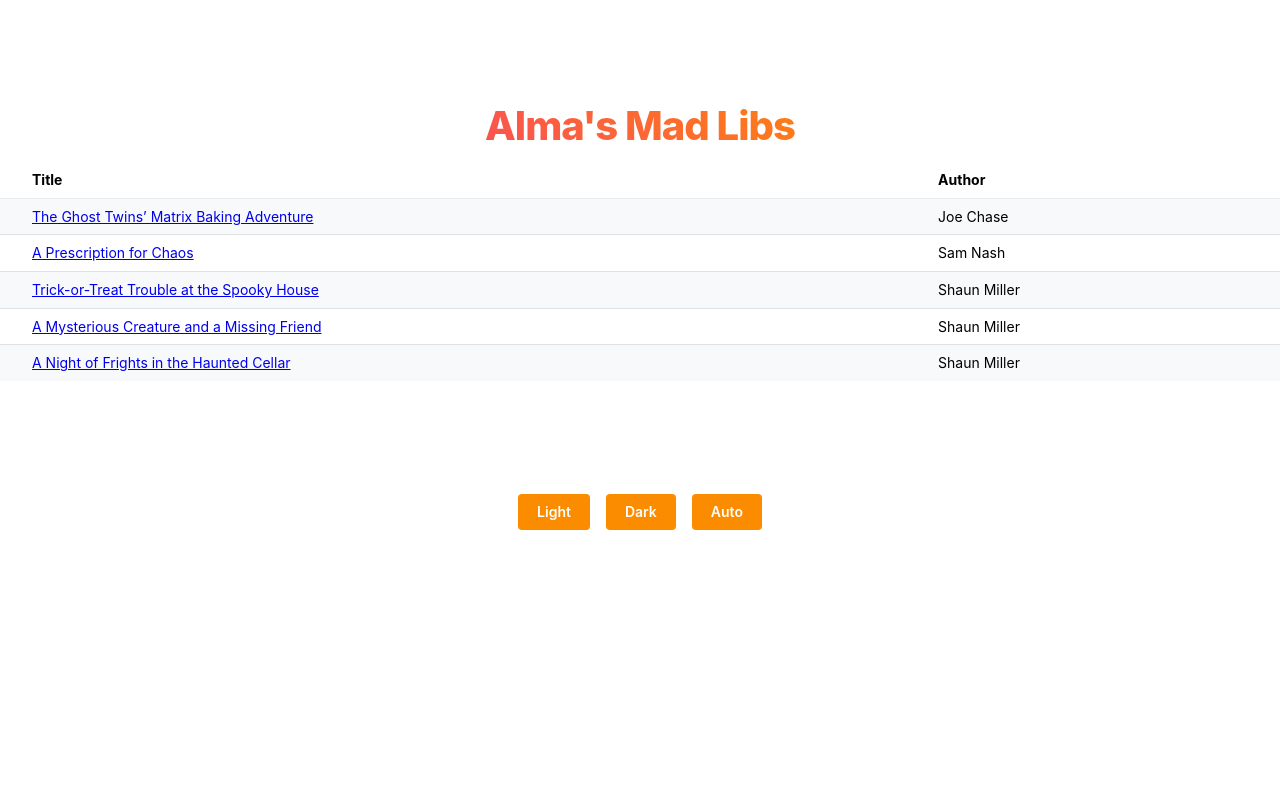
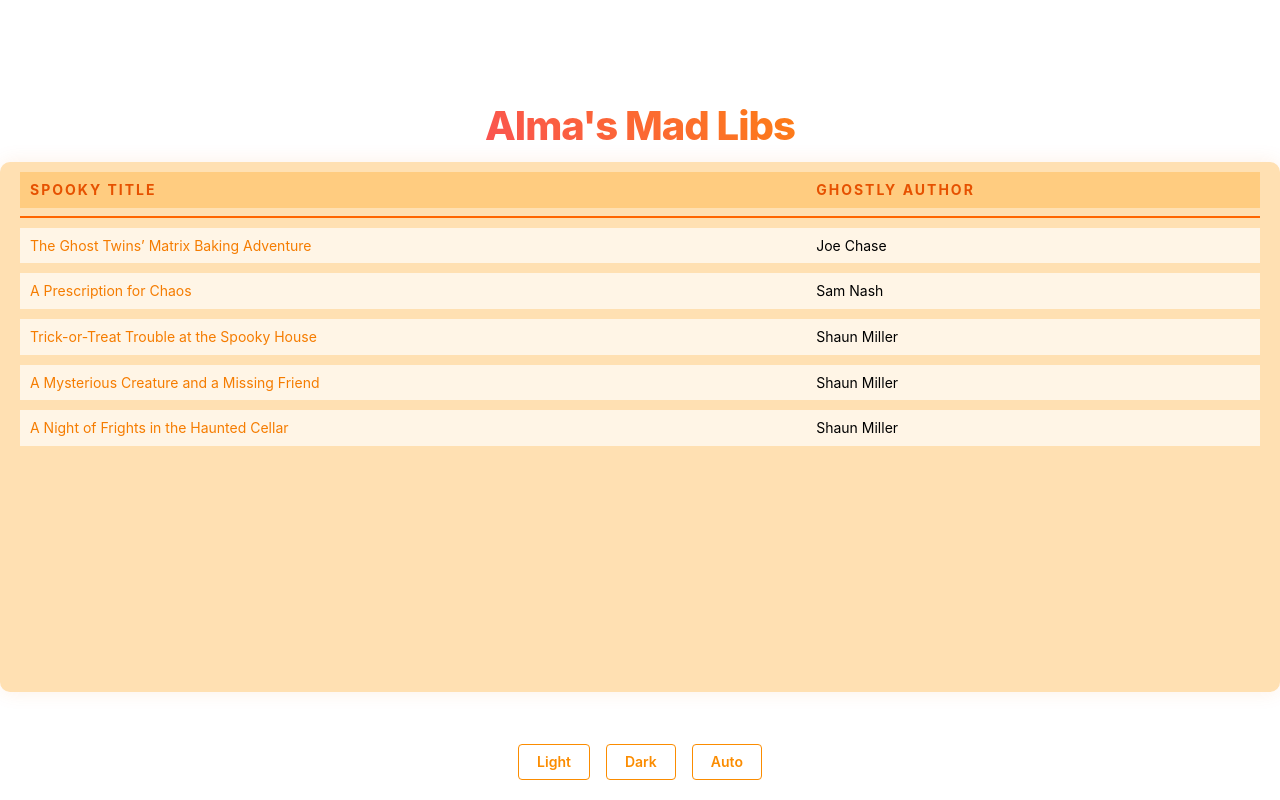
Before and after one commit to CaitlinConway/madlibs-mantine, a Next.js app: page / in a window 1280 px wide. Built offline with nearby package versions, Linux system fonts and the light colour scheme.

Commit message:
add more styling

```diff
--- a/app/page.tsx
+++ b/app/page.tsx
@@ -1,13 +1,16 @@
 import { ColorSchemeToggle } from '../components/ColorSchemeToggle/ColorSchemeToggle';
 import { Welcome } from '../components/Welcome/Welcome';
 import { TableScrollArea } from '@/components/TableScrollArea/TableScrollArea';
+import { Box } from '@mantine/core';
 
 export default function HomePage() {
   return (
-    <>
+    <Box style={{ height: '100vh', display: 'flex', flexDirection: 'column' }}>
       <Welcome />
       <TableScrollArea />
-      <ColorSchemeToggle />
-    </>
+      <Box style={{ marginTop: 'auto', padding: '20px' }}>
+        <ColorSchemeToggle />
+      </Box>
+    </Box>
   );
 }
--- a/components/ColorSchemeToggle/ColorSchemeToggle.tsx
+++ b/components/ColorSchemeToggle/ColorSchemeToggle.tsx
@@ -7,9 +7,9 @@ export function ColorSchemeToggle() {
 
   return (
     <Group justify="center" mt="xl">
-      <Button onClick={() => setColorScheme('light')}>Light</Button>
-      <Button onClick={() => setColorScheme('dark')}>Dark</Button>
-      <Button onClick={() => setColorScheme('auto')}>Auto</Button>
+      <Button onClick={() => setColorScheme('light')} variant="outline">Light</Button>
+      <Button onClick={() => setColorScheme('dark')} variant="outline">Dark</Button>
+      <Button onClick={() => setColorScheme('auto')} variant="outline">Auto</Button>
     </Group>
   );
 }
--- a/components/TableScrollArea/TableScrollArea.module.css
+++ b/components/TableScrollArea/TableScrollArea.module.css
@@ -1,8 +1,32 @@
+.tableWrapper {
+  padding: 0 20px;
+  height: calc(100vh - 200px);
+  display: flex;
+  flex-direction: column;
+  justify-content: center;
+  background-color: light-dark(var(--mantine-color-halloween-1), var(--mantine-color-ghost-9));
+  border-radius: 10px;
+  box-shadow: 0 0 20px light-dark(rgba(239, 108, 0, 0.1), rgba(255, 165, 0, 0.3));
+}
+
+.scrollArea {
+  height: 100%;
+}
+
+.table {
+  width: 100%;
+  border-collapse: separate;
+  border-spacing: 0 10px;
+}
+
 .header {
   position: sticky;
   top: 0;
-    background-color: var(--mantine-color-body);
+  background-color: light-dark(var(--mantine-color-halloween-2), var(--mantine-color-ghost-8));
   transition: box-shadow 150ms ease;
+  color: light-dark(var(--mantine-color-halloween-9), var(--mantine-color-halloween-2));
+  text-transform: uppercase;
+  letter-spacing: 2px;
 
   &::after {
     content: '';
@@ -10,11 +34,30 @@
     left: 0;
     right: 0;
     bottom: 0;
-      border-bottom: rem(1px) solid
-        light-dark(var(--mantine-color-gray-2), var(--mantine-color-dark-3));
+    border-bottom: 2px solid #ff6600;
   }
 }
 
 .scrolled {
-    box-shadow: var(--mantine-shadow-sm);
+  box-shadow: 0 5px 10px light-dark(rgba(239, 108, 0, 0.1), rgba(255, 102, 0, 0.2));
 }
+
+.tableRow {
+  background-color: light-dark(var(--mantine-color-halloween-0), var(--mantine-color-ghost-7));
+  transition: background-color 0.3s ease;
+
+  &:hover {
+    background-color: light-dark(var(--mantine-color-halloween-2), var(--mantine-color-ghost-6));
+  }
+}
+
+.storyLink {
+  color: light-dark(var(--mantine-color-halloween-7), var(--mantine-color-halloween-3));
+  text-decoration: none;
+  transition: color 0.3s ease;
+
+  &:hover {
+    color: light-dark(var(--mantine-color-halloween-8), var(--mantine-color-halloween-2));
+    text-decoration: underline;
+  }
+}
--- a/components/TableScrollArea/TableScrollArea.tsx
+++ b/components/TableScrollArea/TableScrollArea.tsx
@@ -2,7 +2,7 @@
 
 import cx from 'clsx';
 import { useState } from 'react';
-import { Table, ScrollArea } from '@mantine/core';
+import { Table, ScrollArea, Box } from '@mantine/core';
 import classes from './TableScrollArea.module.css';
 import { stories } from '@/test-utils/constants';
 import { useRouter } from 'next/navigation';
@@ -22,7 +22,7 @@ export function TableScrollArea() {
     };
 
     const rows = data.map((row) => (
-        <Table.Tr key={row.title}>
+        <Table.Tr key={row.title} className={classes.tableRow}>
             <Table.Td>
                 <a
                     href="#"
@@ -30,7 +30,7 @@ export function TableScrollArea() {
                         e.preventDefault();
                         handleTitleClick(row);
                     }}
-                    style={{ cursor: 'pointer', textDecoration: 'underline' }}
+                    className={classes.storyLink}
                 >
                     {row.title}
                 </a>
@@ -44,16 +44,18 @@ export function TableScrollArea() {
     }
 
     return (
-        <ScrollArea h={300} miw={200} onScrollPositionChange={({ y }) => setScrolled(y !== 0)}>
-            <Table miw={700} horizontalSpacing="xl" striped highlightOnHover>
+        <Box className={classes.tableWrapper}>
+            <ScrollArea className={classes.scrollArea} onScrollPositionChange={({ y }) => setScrolled(y !== 0)}>
+                <Table className={classes.table}>
                     <Table.Thead className={cx(classes.header, { [classes.scrolled]: scrolled })}>
                         <Table.Tr>
-                        <Table.Th>Title</Table.Th>
-                        <Table.Th>Author</Table.Th>
+                            <Table.Th>Spooky Title</Table.Th>
+                            <Table.Th>Ghostly Author</Table.Th>
                         </Table.Tr>
                     </Table.Thead>
                     <Table.Tbody>{rows}</Table.Tbody>
                 </Table>
             </ScrollArea>
+        </Box>
     );
 }
--- a/theme.ts
+++ b/theme.ts
@@ -5,17 +5,37 @@ import { createTheme } from '@mantine/core';
 export const theme = createTheme({
   colors: {
     halloween: [
-      '#FFF5E6',
-      '#FFE0B2',
-      '#FFCC80',
-      '#FFB74D',
-      '#FFA726',
-      '#FF9800',
-      '#FB8C00',
-      '#F57C00',
-      '#EF6C00',
-      '#E65100',
+      '#FFF5E6', '#FFE0B2', '#FFCC80', '#FFB74D', '#FFA726',
+      '#FF9800', '#FB8C00', '#F57C00', '#EF6C00', '#E65100'
+    ],
+    pumpkin: [
+      '#FFF3E0', '#FFE0B2', '#FFCC80', '#FFB74D', '#FFA726',
+      '#FF9800', '#FB8C00', '#F57C00', '#EF6C00', '#E65100'
+    ],
+    ghost: [
+      '#ECEFF1', '#CFD8DC', '#B0BEC5', '#90A4AE', '#78909C',
+      '#607D8B', '#546E7A', '#455A64', '#37474F', '#263238'
     ],
   },
   primaryColor: 'halloween',
+  primaryShade: { light: 6, dark: 8 },
+  white: '#FFFFFF',
+  black: '#000000',
+  components: {
+    Button: {
+      defaultProps: {
+        color: 'halloween',
+      },
+    },
+  },
+  other: {
+    backgroundColor: {
+      light: '#FFF5E6',
+      dark: '#263238',
+    },
+    textColor: {
+      light: '#263238',
+      dark: '#FFF5E6',
+    },
+  },
 });
```
Lines whose indentation alone changed are shown as unchanged.
